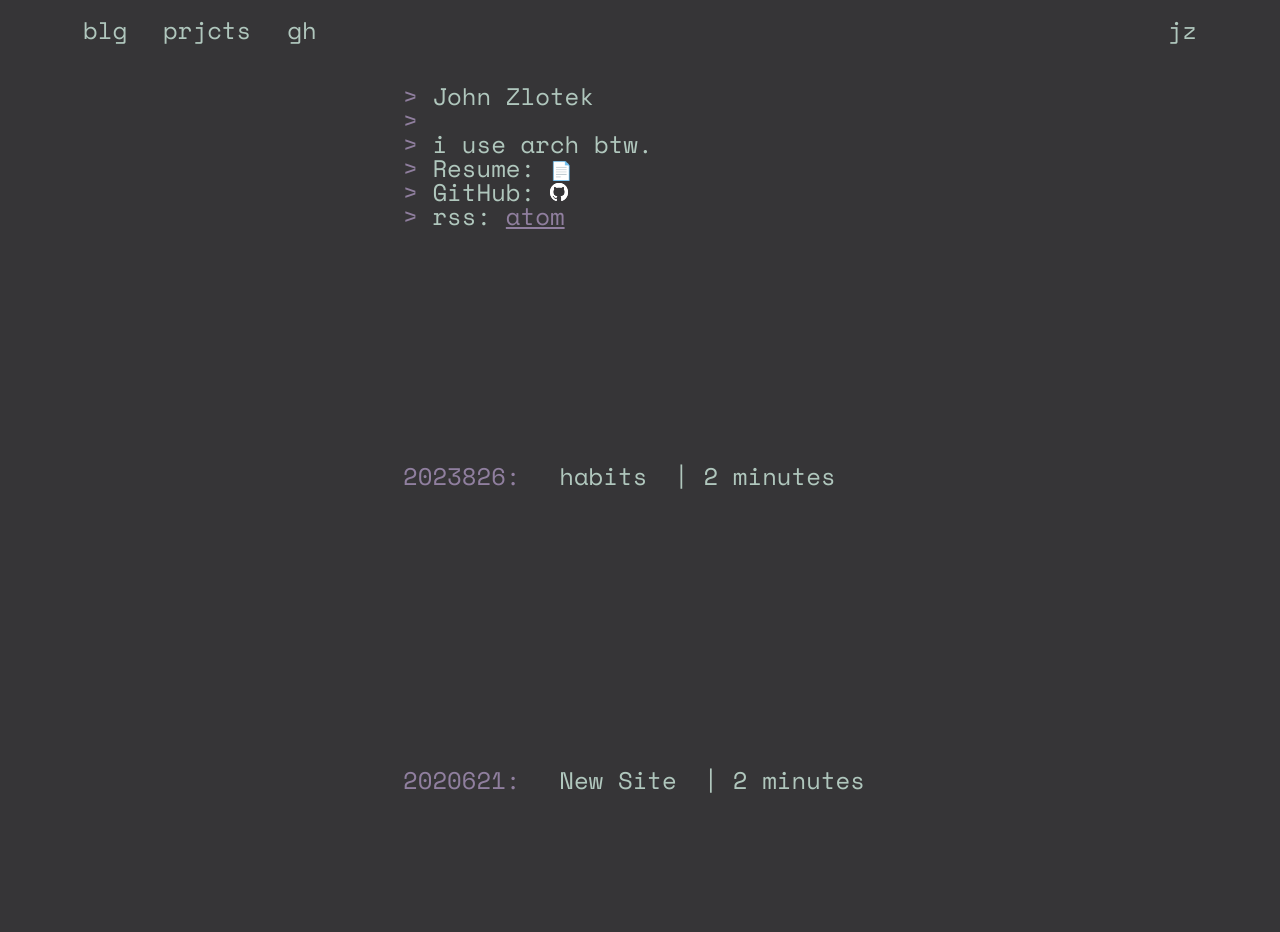
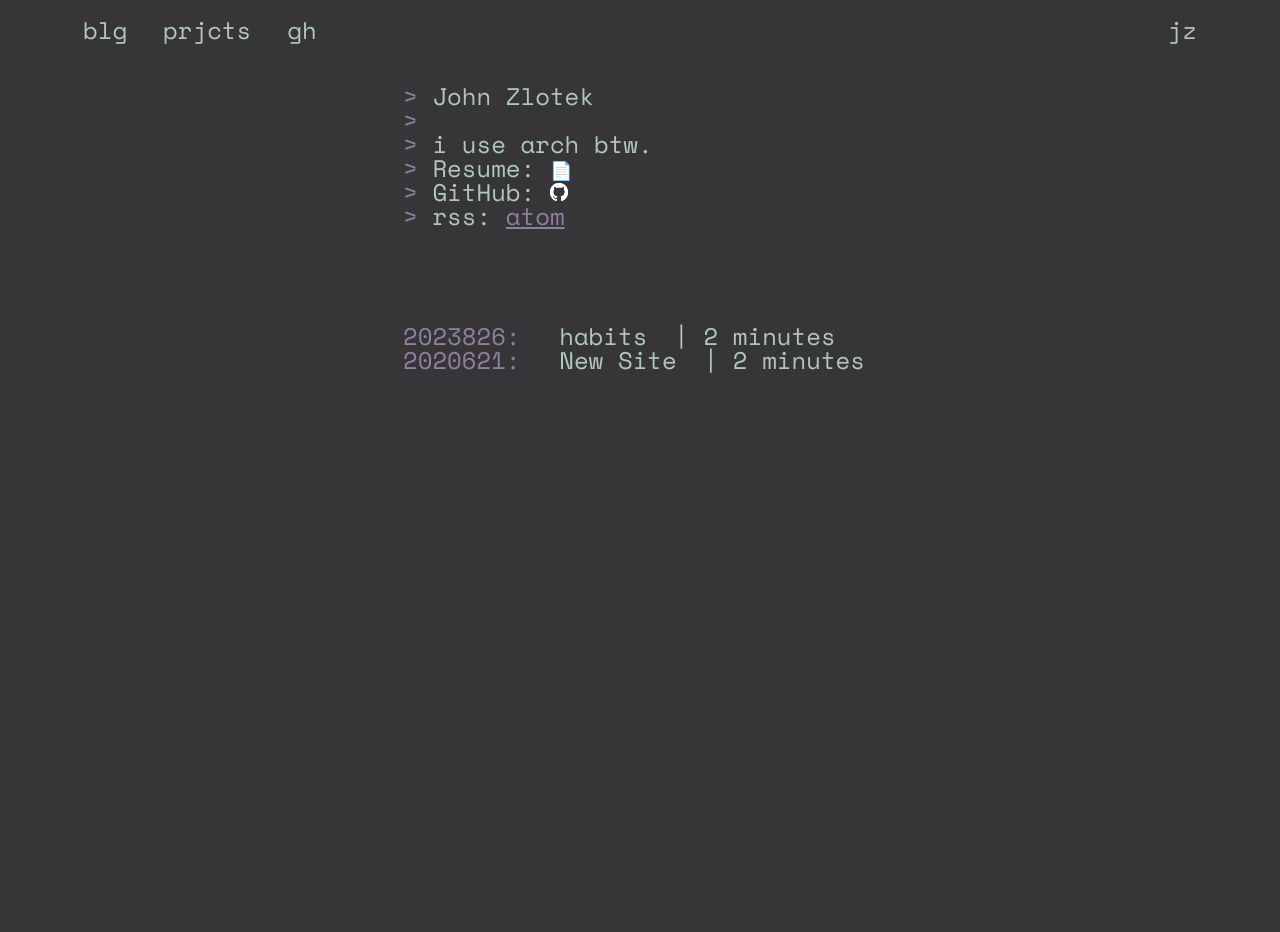
Before and after one commit to jzlotek/personal-website, a FastAPI app: page / in a window 1280 px wide. After the commit the page ends 373 px from the top, so only its background shows below. Run offline with FastAPI, Linux system fonts and the light colour scheme; some libraries are stand-ins or nearby versions.

Commit message:
formatting

```diff
--- a/templates/blog_inner.html
+++ b/templates/blog_inner.html
@@ -1,7 +1,7 @@
 {% if posts %}
 <table class="center full justify my-5">
     {% for key, value in posts.items() | sort(attribute='1.date', reverse=True) %}
-        <tr class="flex flex-v full-container">
+        <tr class="flex">
             <td>
             <a href="/blog/{{ key }}" class="link-rounded pb-1">
                 <span class="color-accent neon-hover">{{ value.date }}:</span>
```
